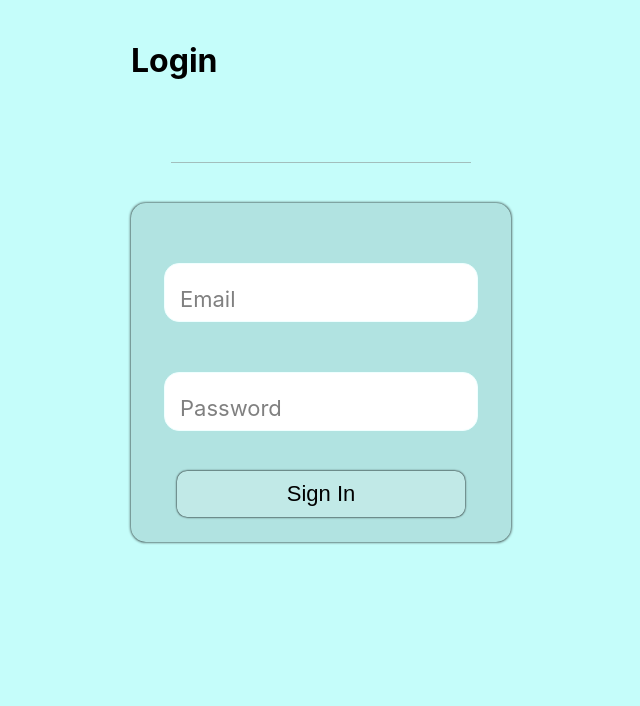
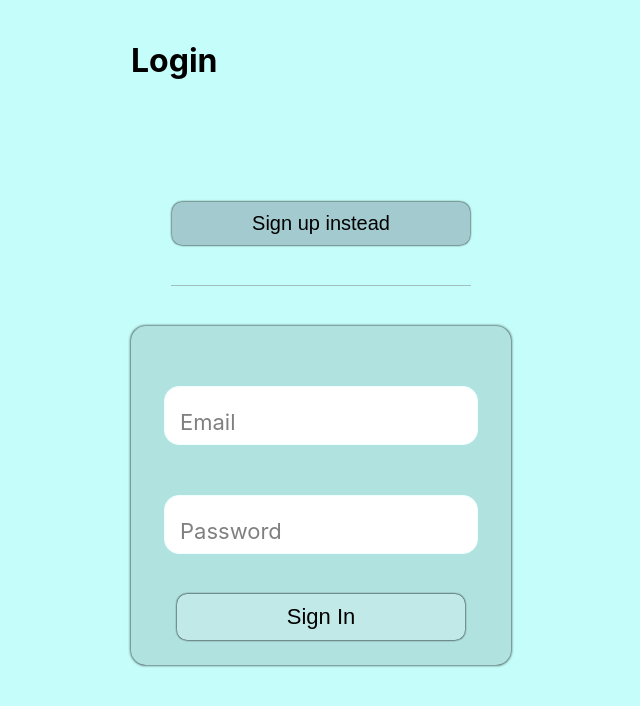
Before and after one commit to daveszczesny/HCI-Project, a React (Create React App) app: page /Login in a window 1280 px wide. Both pictures are taken after a click on the button "Sign in instead". Shown: the top 706 px of the page, without its empty margins (319-959 px from the left). Built offline with nearby package versions, Linux system fonts and the light colour scheme.

Commit message:
Finished Login page html and css

```diff
--- a/src/pages/LoginPage/Login.css
+++ b/src/pages/LoginPage/Login.css
@@ -209,14 +209,14 @@ body {
     padding-top: 10px;
     padding-bottom: 10px;
 
-    font-size:20px;
+    font-size: 20px;
 
     border: none;
 
     border-radius: 10px;
     box-sizing: border-box;
     box-shadow: 0px 0px 2px 0.2px;
-    background-color:rgba(112,128,144,0.4);
+    background-color: rgba(112, 128, 144, 0.4);
     color: black;
 }
 
@@ -225,31 +225,93 @@ body {
 .alt-view {
     height: 0;
     opacity: 0;
-    visibility: hidden;
-    animation: fadeInOut 5s steps(40) ease forwards;
+    margin-bottom: 80px;
+    animation: slideUp 0.25s linear forwards;
 }
 
-@keyframes slideUp{
-    0%{
+.alt-view button,
+.alt-view label,
+.alt-view input {
+    display: none;
+}
+
+@keyframes slideUp {
+    0% {
+        height: 220px;
+        opacity: 1;
+    }
+
+    50% {
+        height: 100px;
+        opacity: 0.8;
+    }
+
+    100% {
+        height: 0;
+        opacity: 0;
+        margin-bottom: 80px;
+    }
+}
+
+.signup-form-hidden-button-container-hide button {
+    display: none;
+}
+
+.signup-form-hidden-button-container-show {
+    display: flex;
+    animation: showButton 0.4s ease-in forwards;
+}
+
+
+@keyframes showButton {
+    0% {
+        opacity: 0;
+    }
+
+    100% {
+        opacity: 1;
+    }
+}
+
+
+
+.unalt-view {
+    height: 100%;
+    opacity: 1;
+    animation: appear 0.7s ease-out forwards;
+}
+
+.unalt-view label,
+.unalt-view button,
+.unalt-view input {
+    opacity: 1;
+
+    animation: appearSections 0.6s ease-out forwards;
+}
+
+@keyframes appearSections {
+    0% {
+        opacity: 0;
+    }
+
+    100% {
+        opacity: 1;
+    }
+}
+
+@keyframes appear {
+    0% {
+        height: 0;
+        opacity: 0;
+    }
+
+    50% {
+        height: 500px;
+        opacity: 0.5;
+    }
+
+    100% {
         height: 100%;
         opacity: 1;
-        visibility: visible;
-    }
-    25%{
-        height: 90%;
-        opacity: 0.8;
-    }
-    50%{
-        height: 50%;
-        opacity: 0.5;
-    }
-    75%{
-        height: 25%;
-        opacity: 0.2;
-    }
-    100%{
-        height: 0;
-        opacity: 0;
-        visibility: hidden;
     }
 }
--- a/src/pages/LoginPage/Login.js
+++ b/src/pages/LoginPage/Login.js
@@ -26,6 +26,89 @@ const LoginPage = () => {
 
 
     return (
+        // <div>
+        // <div className="login-heading">
+        //     {showLoginForm ? (
+        //         <h1>Login</h1>
+        //     ) : (
+        //         <h1>Sign up</h1>
+        //     )}
+        // </div>
+
+
+        // <div className={`form-container signup-form ${showSignupForm ? 'unalt-view' : 'alt-view'}`}>
+
+        //     <form>
+        //         <div className="input-container">
+        //             <div className="first-name-section">
+        //                 <input type="text" placeholder=" " />
+        //                 <label htmlFor="first-name">First Name</label>
+        //             </div>
+
+        //             <div className="email-section">
+        //                 <input type="text" placeholder=" " />
+        //                 <label htmlFor="email">Email</label>
+        //             </div>
+
+        //             <div className="password-section">
+        //                 <input type="password" placeholder=" " />
+        //                 <label htmlFor="password">Password</label>
+        //             </div>
+
+        //             <div className="signup-button-container">
+        //                 <button type="submit" onClick={SignUp}>Sign up</button>
+        //             </div>
+
+        //         </div>
+        //     </form>
+
+        // </div>
+
+
+
+
+        //     {
+        //         showLoginForm ? (
+        //             <>
+        // <div className="form-container">
+        //     <form>
+        //         <div className="input-container">
+        //             <div className="email-section">
+        //                 <input type="text" placeholder=" " />
+        //                 <label htmlFor="email">Email</label>
+        //             </div>
+
+        //             <div className="password-section">
+        //                 <input type="password" placeholder=" " />
+        //                 <label htmlFor="password">Password</label>
+        //             </div>
+
+        //             <div className="signup-button-container">
+        //                 <button type="submit" onClick={SignIn}>Sign In</button>
+        //             </div>
+        //         </div>
+        //     </form>
+        // </div>
+
+        //                 <hr className="separater-line" />
+        //                 <div className="switch-forms-container">
+        //                     <button onClick={switchForm}>Sign up instead</button>
+        //                 </div>
+
+        //             </>
+        //         ) : (
+        //             <>
+        //                 <hr className="separater-line" />
+        //                 <div className="switch-forms-container">
+        //                     <button onClick={switchForm}>Sign in instead</button>
+        //                 </div>
+        //             </>
+        //         )
+        //     }
+
+        // </div>
+
+
         <div>
             <div className="login-heading">
                 {showLoginForm ? (
@@ -34,9 +117,7 @@ const LoginPage = () => {
                     <h1>Sign up</h1>
                 )}
             </div>
-
-
-            <div className={`form-container signup-form ${showSignupForm ? '' : 'alt-view'}`}>
+            <div className={`form-container signup-form ${showSignupForm ? 'unalt-view' : 'alt-view'}`}>
 
                 <form>
                     <div className="input-container">
@@ -64,12 +145,17 @@ const LoginPage = () => {
 
             </div>
 
+            <div className={`switch-forms-container ${showLoginForm ? 'signup-form-hidden-button-container-show' : 'signup-form-hidden-button-container-hide'}`}>
+                <button onClick={switchForm}>Sign up instead</button>
+            </div>
+
             <hr className="separater-line" />
 
+            <div className={`switch-forms-container ${showSignupForm ? 'signup-form-hidden-button-container-show' : 'signup-form-hidden-button-container-hide'}`}>
+                <button onClick={switchForm}>Sign in instead</button>
+            </div>
 
-            {
-                showLoginForm ? (
-                    <div className="form-container">
+            <div className={`form-container signup-form ${showLoginForm ? 'unalt-view' : 'alt-view'}`}>
                 <form>
                     <div className="input-container">
                         <div className="email-section">
@@ -88,15 +174,10 @@ const LoginPage = () => {
                     </div>
                 </form>
             </div>
-                ) : (
-                    <div className="switch-forms-container">
-                        <button onClick={switchForm}>Sign in instead</button>
-                    </div>
-                )
-            }
 
         </div>
     );
+
 }
 
 
```
Lines whose indentation alone changed are shown as unchanged.
